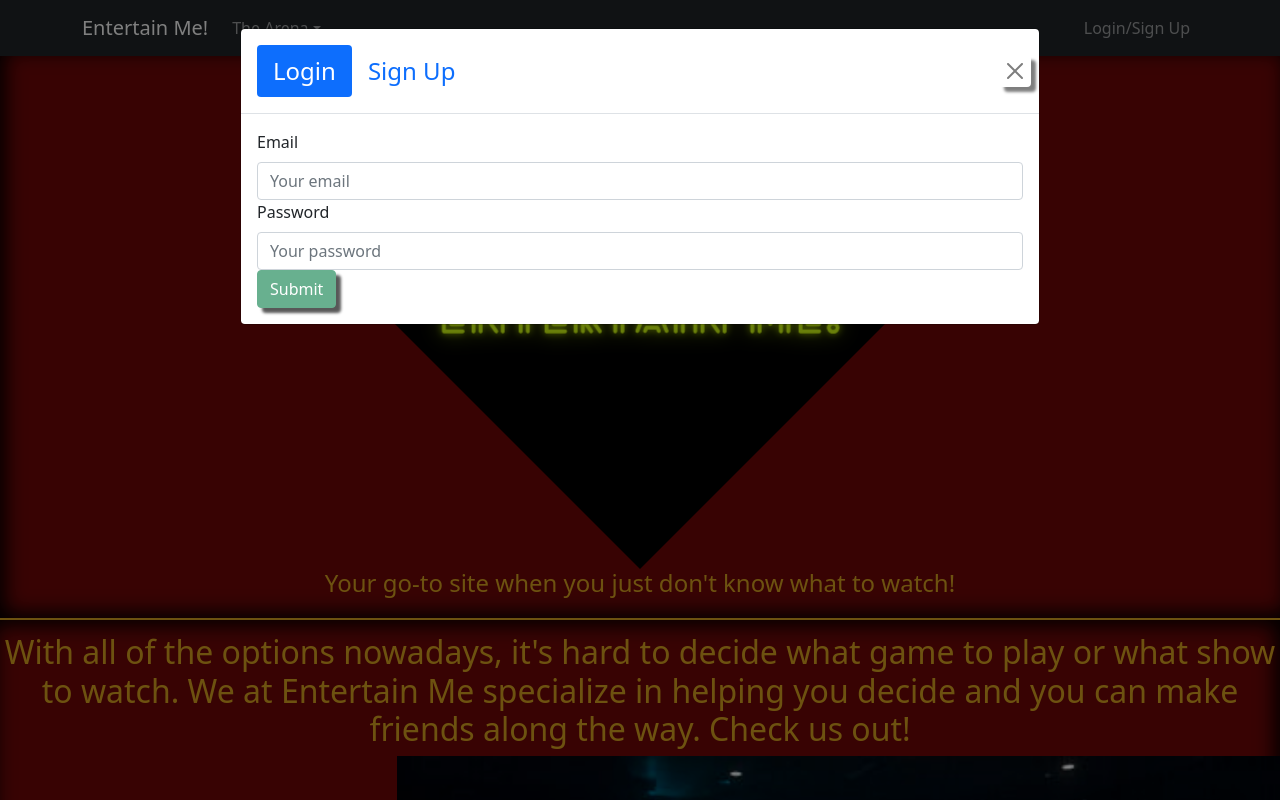
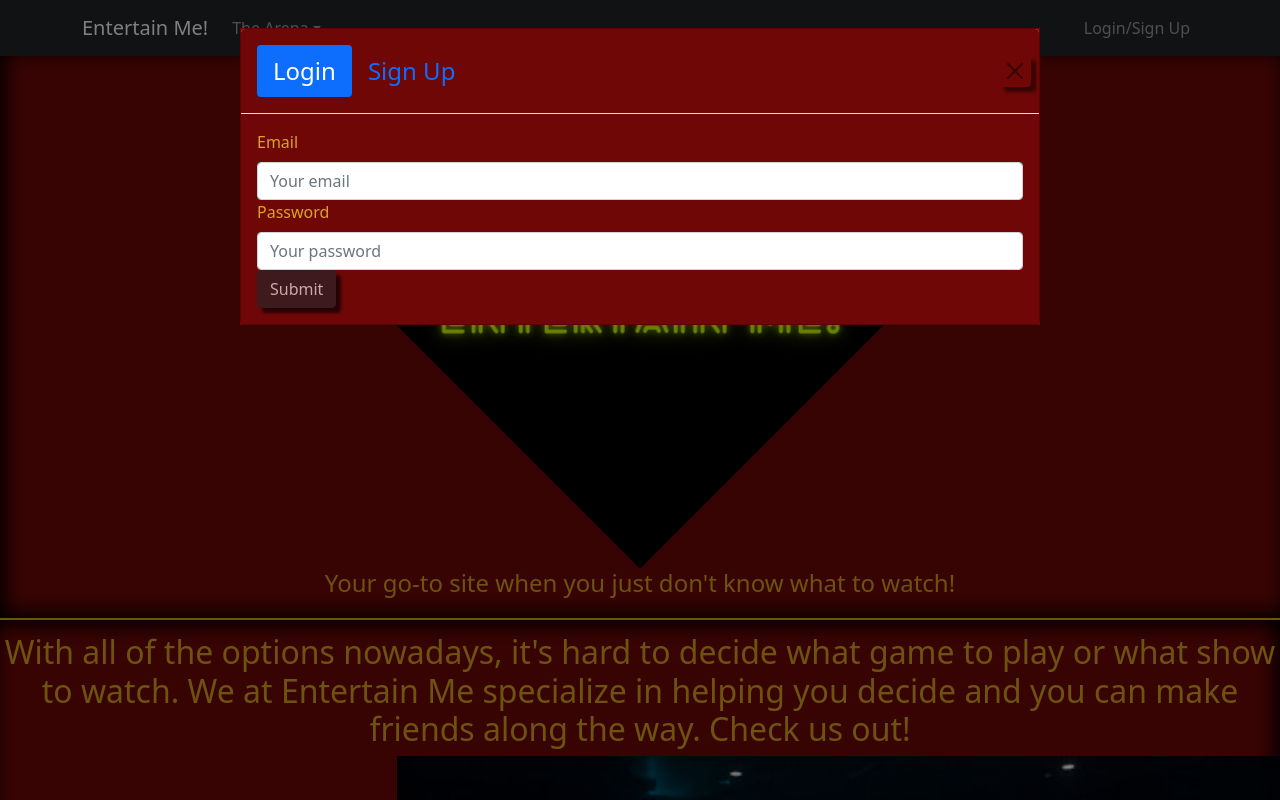
Before and after one commit to wadep23/entertain-me-redux, a React (Create React App) app in the folder client/: page / in a window 1280 px wide. Both pictures are taken after a click on the button "Login/Sign Up". Shown: the top 800 px of the page. Built offline with nearby package versions, Linux system fonts and the light colour scheme; no server answers.

Commit message:
modal background/text/button colors changed, still working on the pills colors

```diff
--- a/client/src/App.scss
+++ b/client/src/App.scss
@@ -9,6 +9,32 @@ header {
   border-bottom: 2px solid goldenrod;
   box-shadow: inset 5px -5px 20px black;
 }
+
+Form {
+  background-color: $background;
+}
+
+.primaryModal {
+  background-color: $background;
+  color: $text-color;
+}
+
+.modal-title {
+  background-color: $background;
+}
+
+.modal-header {
+  background-color: $background;
+}
+
+.modal-body {
+  background-color: $background;
+}
+
+.modal-content {
+  color: $text-color;
+}
+
 .login-page {
   text-align: right;
 }
--- a/client/src/components/LoginForm/index.js
+++ b/client/src/components/LoginForm/index.js
@@ -51,7 +51,6 @@ const LoginForm = () => {
           dismissible
           onClose={() => setShowAlert(false)}
           show={showAlert}
-          variant="danger"
         >
           Something went wrong with your login credentials!
         </Alert>
@@ -87,7 +86,7 @@ const LoginForm = () => {
         <Button
           disabled={!(userFormData.email && userFormData.password)}
           type="submit"
-          variant="success"
+          variant="dark"
         >
           Submit
         </Button>
--- a/client/src/components/Modal/index.js
+++ b/client/src/components/Modal/index.js
@@ -13,9 +13,10 @@ const UserModal = (props) => {
         show={showModal}
         onHide={() => setShowModal(false)}
         aria-labelledby="signup-modal"
+        dialogClassName={"primaryModal"}
       >
         {/* tab container to do either signup or login component */}
-        <Tab.Container defaultActiveKey="login">
+        <Tab.Container defaultActiveKey="login" id="modalContainer">
           <Modal.Header closeButton>
             <Modal.Title id="signup-modal">
               <Nav variant="pills">
@@ -30,7 +31,7 @@ const UserModal = (props) => {
           </Modal.Header>
           <Modal.Body>
             <Tab.Content>
-              <Tab.Pane eventKey="login">
+              <Tab.Pane dialogueClassName={"logButton"} eventKey="login">
                 <LoginForm handleModalClose={() => setShowModal(false)} />
               </Tab.Pane>
               <Tab.Pane eventKey="signup">
--- a/client/src/components/SignUpForm/index.js
+++ b/client/src/components/SignUpForm/index.js
@@ -119,7 +119,7 @@ const SignupForm = () => {
             )
           }
           type="submit"
-          variant="success"
+          variant="dark"
         >
           Submit
         </Button>
```
